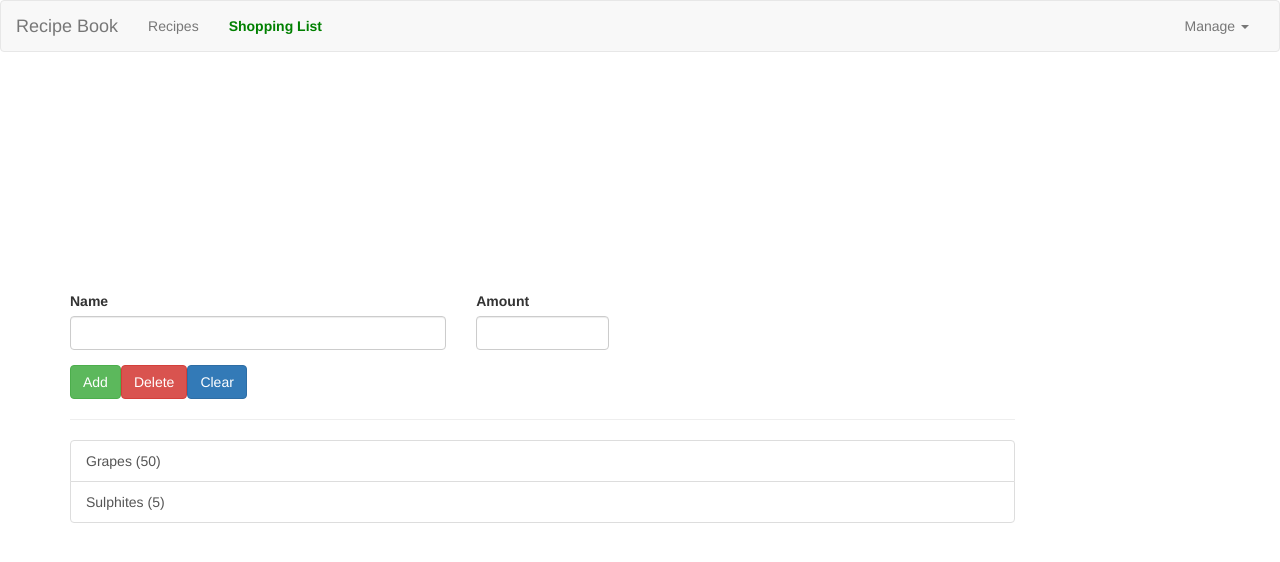
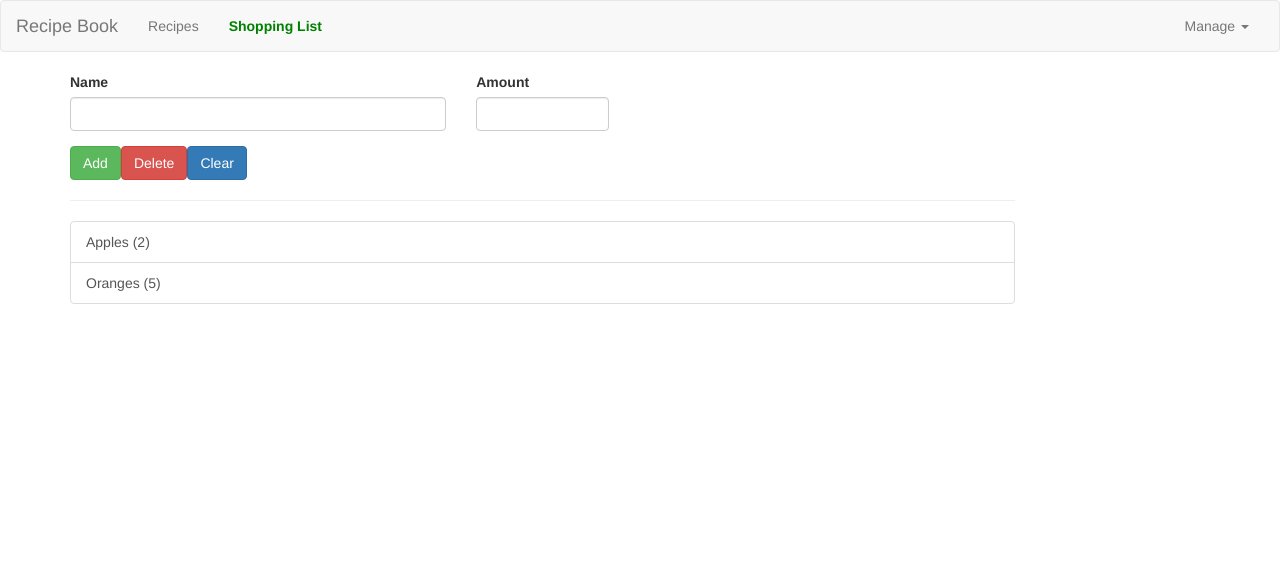
Before and after one commit to boi87/recipe-book, an Angular app: page / in a window 1280 px wide. Both pictures are taken after a click on the link "Shopping List". Shown: the top 562 px of the page. Built offline with nearby package versions, Linux system fonts and the light colour scheme.

Commit message:
toggling visibility correctly

```diff
--- a/src/app/app.component.html
+++ b/src/app/app.component.html
@@ -8,11 +8,11 @@
   <div class="row">
     <div class="col-md-12">
       <app-recipes
-        [ngStyle]="{ visibility: recipesVisibility ? 'visible' : 'hidden' }"
+        [ngStyle]="{ display: recipesVisibility ? 'block' : 'none' }"
       ></app-recipes>
       <app-shopping-list
         [ngStyle]="{
-          visibility: shoppingListVisibility ? 'visible' : 'hidden'
+          display: shoppingListVisibility ? 'block' : 'none'
         }"
       ></app-shopping-list>
     </div>
--- a/src/app/header/header.component.ts
+++ b/src/app/header/header.component.ts
@@ -1,10 +1,10 @@
-import { Component, OnInit, Output, EventEmitter } from "@angular/core";
+import { Component, OnInit, Output, EventEmitter } from '@angular/core';
 // import { EventEmitter } from "events";
 
 @Component({
-  selector: "app-header",
-  templateUrl: "./header.component.html",
-  styleUrls: ["./header.component.css"]
+  selector: 'app-header',
+  templateUrl: './header.component.html',
+  styleUrls: ['./header.component.css']
 })
 export class HeaderComponent implements OnInit {
   @Output() recipesVisibilityFired = new EventEmitter<boolean>();
@@ -17,12 +17,16 @@ export class HeaderComponent implements OnInit {
 
   toggleRecipesVisibility() {
     this.recipesVisible = !this.recipesVisible;
+    this.shoppingListVisible = false;
+    this.ShoppingListVisibilityFired.emit(this.shoppingListVisible);
     this.recipesVisibilityFired.emit(this.recipesVisible);
     console.log(this.recipesVisible);
   }
 
   toggleShoppingListVisibility() {
     this.shoppingListVisible = !this.shoppingListVisible;
+    this.recipesVisible = false;
+    this.recipesVisibilityFired.emit(this.recipesVisible);
     this.ShoppingListVisibilityFired.emit(this.shoppingListVisible);
     console.log(this.shoppingListVisible);
   }
--- a/src/app/shopping-list/shopping-list.service.ts
+++ b/src/app/shopping-list/shopping-list.service.ts
@@ -5,8 +5,8 @@ export class ShoppingListService {
   ingredientsChanged = new EventEmitter<Ingredient[]>();
 
   private ingredients: Ingredient[] = [
-    new Ingredient('Grapes', 50),
-    new Ingredient('Sulphites', 5)
+    new Ingredient('Apples', 2),
+    new Ingredient('Oranges', 5)
   ];
 
   getIngredients() {
```
